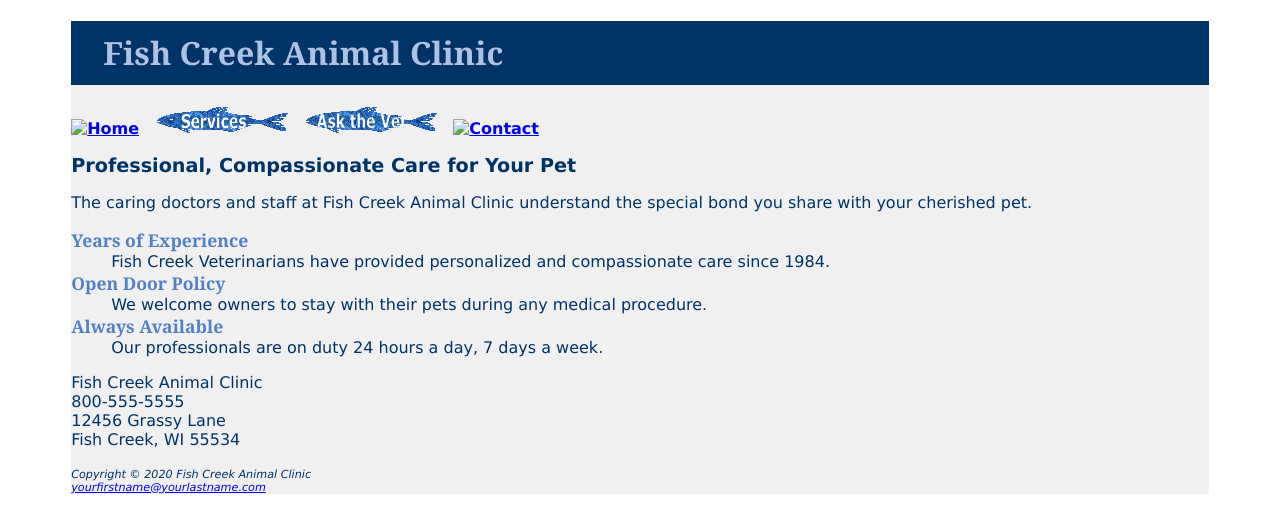
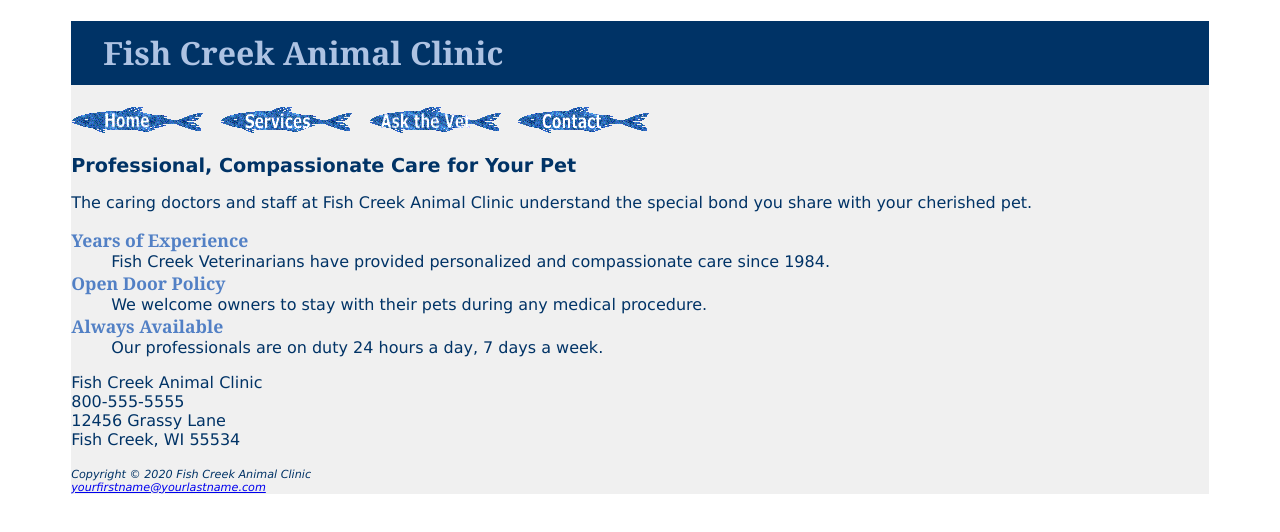
Before and after one commit to sara2945/fishcreek-Chap4, a plain HTML site: page index.html in a window 1280 px wide. Drawn offline with Linux system fonts and the light colour scheme.

Commit message:
Update index.html

```diff
--- a/index.html
+++ b/index.html
@@ -11,10 +11,10 @@
 <h1>Fish Creek Animal Clinic</h1>
 </header>
 <nav>
-<a href="index.html"><img src="home.gif" alt="Home" width="132" height="27"></a> &nbsp;
+<a href="index.html"><img src="home (1).gif" alt="Home" width="132" height="27"></a> &nbsp;
 <a href="services.html"><img src="services.gif" alt="Services" width="132" height="27"></a> &nbsp;
 <a href="askvet.html"><img src="askthevet.gif" alt="Ask the Vet" width="132" height="27"></a> &nbsp;
-<a href="contact.html"><img src="contact.gif" alt="Contact" width="132" height="27"></a> &nbsp;
+<a href="contact.html"><img src="contact (1).gif" alt="Contact" width="132" height="27"></a> &nbsp;
 </nav>
 <main>
 <h2>Professional, Compassionate Care for Your Pet</h2>
```
